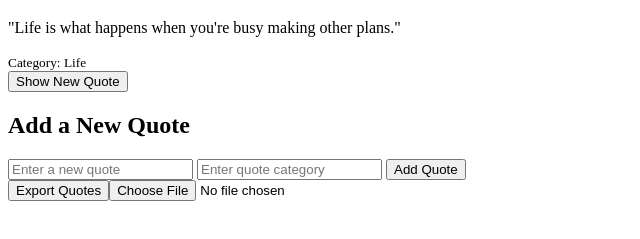
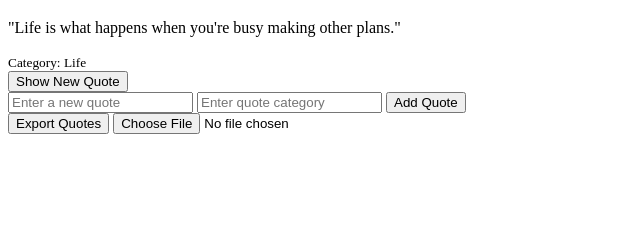
Before and after one commit to mohamed561/alx_fe_javascript, a plain HTML site: page dom-manipulation/index.html in a window 1280 px wide. Shown: the part 61-300 px from the top of the page, without its empty margins (0-640 px from the left). Drawn offline with Linux system fonts and the light colour scheme.

Commit message:
fixing things

```diff
--- a/dom-manipulation/index.html
+++ b/dom-manipulation/index.html
@@ -9,6 +9,13 @@
     <h1>Dynamic Quote Generator</h1>
     <div id="quoteDisplay"></div>
     <button id="newQuote">Show New Quote</button>
+    <div>
+        <input id="newQuoteText" type="text" placeholder="Enter a new quote" />
+        <input id="newQuoteCategory" type="text" placeholder="Enter quote category" />
+        <button onclick="addQuote()">Add Quote</button>
+    </div>
+    <button id="exportQuotes">Export Quotes</button>
+    <input type="file" id="importFile" accept=".json" />
     <script src="script.js"></script>
 </body>
 </html>
--- a/dom-manipulation/script.js
+++ b/dom-manipulation/script.js
@@ -34,18 +34,6 @@ function showRandomQuote() {
     sessionStorage.setItem('lastViewedQuote', JSON.stringify(quote));
 }
 
-// Function to create and display the form for adding new quotes
-function createAddQuoteForm() {
-    const formContainer = document.createElement('div');
-    formContainer.innerHTML = `
-        <h2>Add a New Quote</h2>
-        <input id="newQuoteText" type="text" placeholder="Enter a new quote" />
-        <input id="newQuoteCategory" type="text" placeholder="Enter quote category" />
-        <button onclick="addQuote()">Add Quote</button>
-    `;
-    document.body.appendChild(formContainer);
-}
-
 // Function to add a new quote
 function addQuote() {
     const newQuoteText = document.getElementById('newQuoteText').value;
@@ -63,7 +51,7 @@ function addQuote() {
 }
 
 // Function to export quotes to JSON file
-function exportToJson() {
+function exportToJsonFile() {
     const jsonStr = JSON.stringify(quotes, null, 2);
     const blob = new Blob([jsonStr], { type: 'application/json' });
     const url = URL.createObjectURL(blob);
@@ -93,27 +81,19 @@ function importFromJsonFile(event) {
     fileReader.readAsText(event.target.files[0]);
 }
 
-// Event listener for the "Show New Quote" button
-document.getElementById('newQuote').addEventListener('click', showRandomQuote);
-
 // Initialize the page
 document.addEventListener('DOMContentLoaded', () => {
     loadQuotes();
     showRandomQuote();
-    createAddQuoteForm();
 
-    // Create export button
-    const exportButton = document.createElement('button');
-    exportButton.textContent = 'Export Quotes';
-    exportButton.onclick = exportToJson;
-    document.body.appendChild(exportButton);
+    // Event listener for the "Show New Quote" button
+    document.getElementById('newQuote').addEventListener('click', showRandomQuote);
 
-    // Create import input
-    const importInput = document.createElement('input');
-    importInput.type = 'file';
-    importInput.accept = '.json';
-    importInput.onchange = importFromJsonFile;
-    document.body.appendChild(importInput);
+    // Event listener for the "Export Quotes" button
+    document.getElementById('exportQuotes').addEventListener('click', exportToJsonFile);
+
+    // Event listener for the import file input
+    document.getElementById('importFile').addEventListener('change', importFromJsonFile);
 
     // Display last viewed quote if available
     const lastViewedQuote = sessionStorage.getItem('lastViewedQuote');
```
Lines whose indentation alone changed are shown as unchanged.
